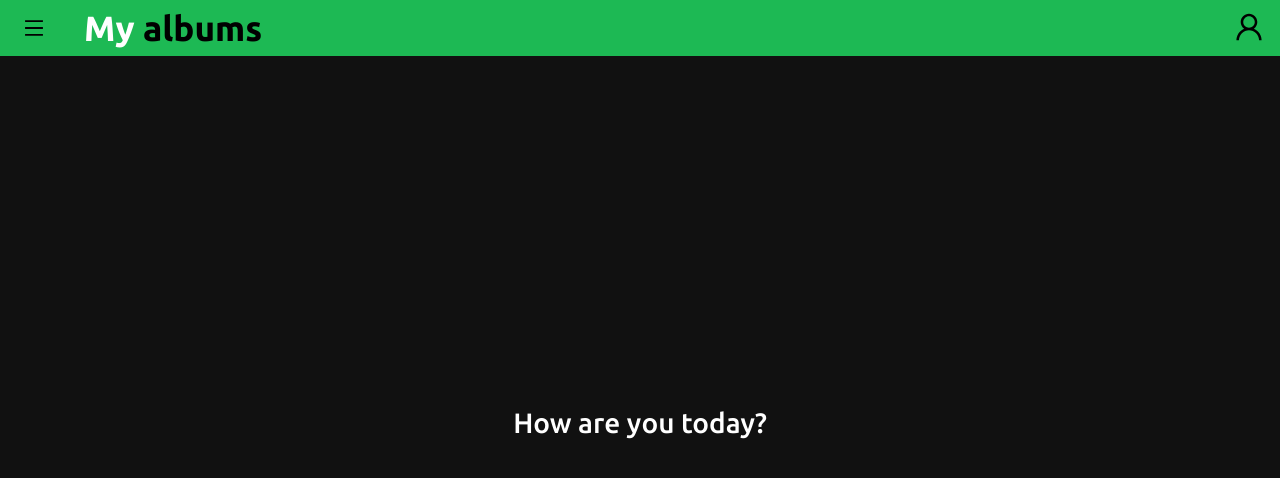
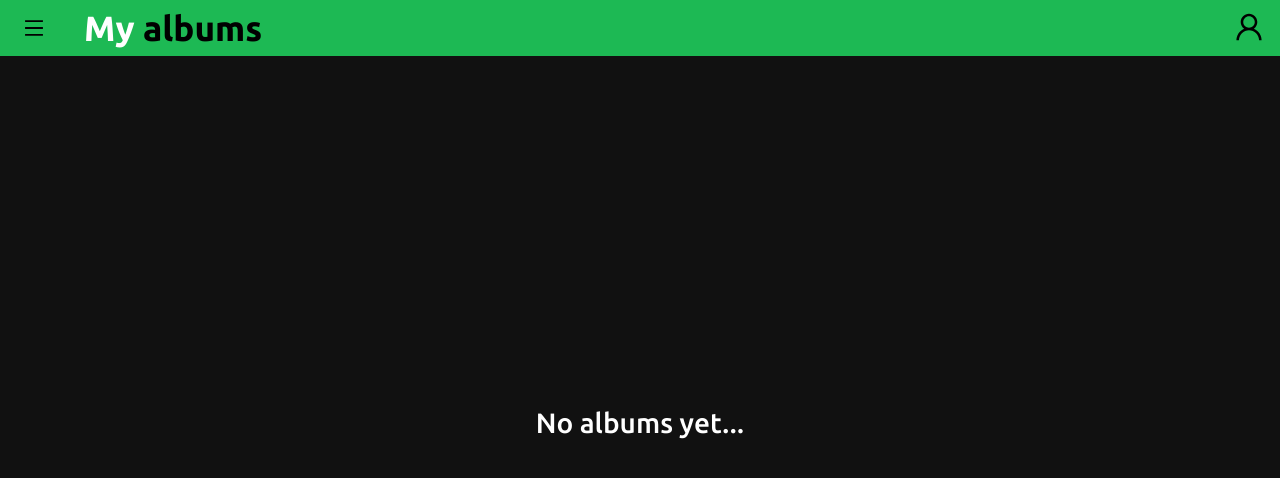
Before and after one commit to pepeamaya/rd-project, a React (Create React App) app: page /dashboard in a window 1280 px wide. Shown: the top 478 px of the page. Built offline with nearby package versions, Linux system fonts and the light colour scheme; what spotify-web-api-node would draw is missing.

Commit message:
improves in request

```diff
--- a/src/App.css
+++ b/src/App.css
@@ -15,6 +15,7 @@
   background-position: center;
   background-repeat: no-repeat;
   background-size: cover;
+  background-color: #111;
   color: antiquewhite;
   font-weight: bold;
 }
--- a/src/components/Dashboard.js
+++ b/src/components/Dashboard.js
@@ -104,7 +104,7 @@ const Dashboard = () => {
                     <Album listAlbums={searchResults} />
                 </>
                 :
-                <h1 className="show-message">How are you today?</h1>
+                <h1 className="show-message">No albums yet...</h1>
             }
         </div>
     )
--- a/src/components/useAuth.js
+++ b/src/components/useAuth.js
@@ -19,7 +19,7 @@ const useAuth = (code) => {
             window.history.pushState({}, null, '/dashboard/');
         })
         .catch((e) => {
-            onsole.log(`There has been a problem with: ${e}`);
+            console.log(`There has been a problem with: ${e}`);
             window.location = '/';
         })
 
```
Also changed, not shown: 1 other file (tests, documents, lock files or other folders).
